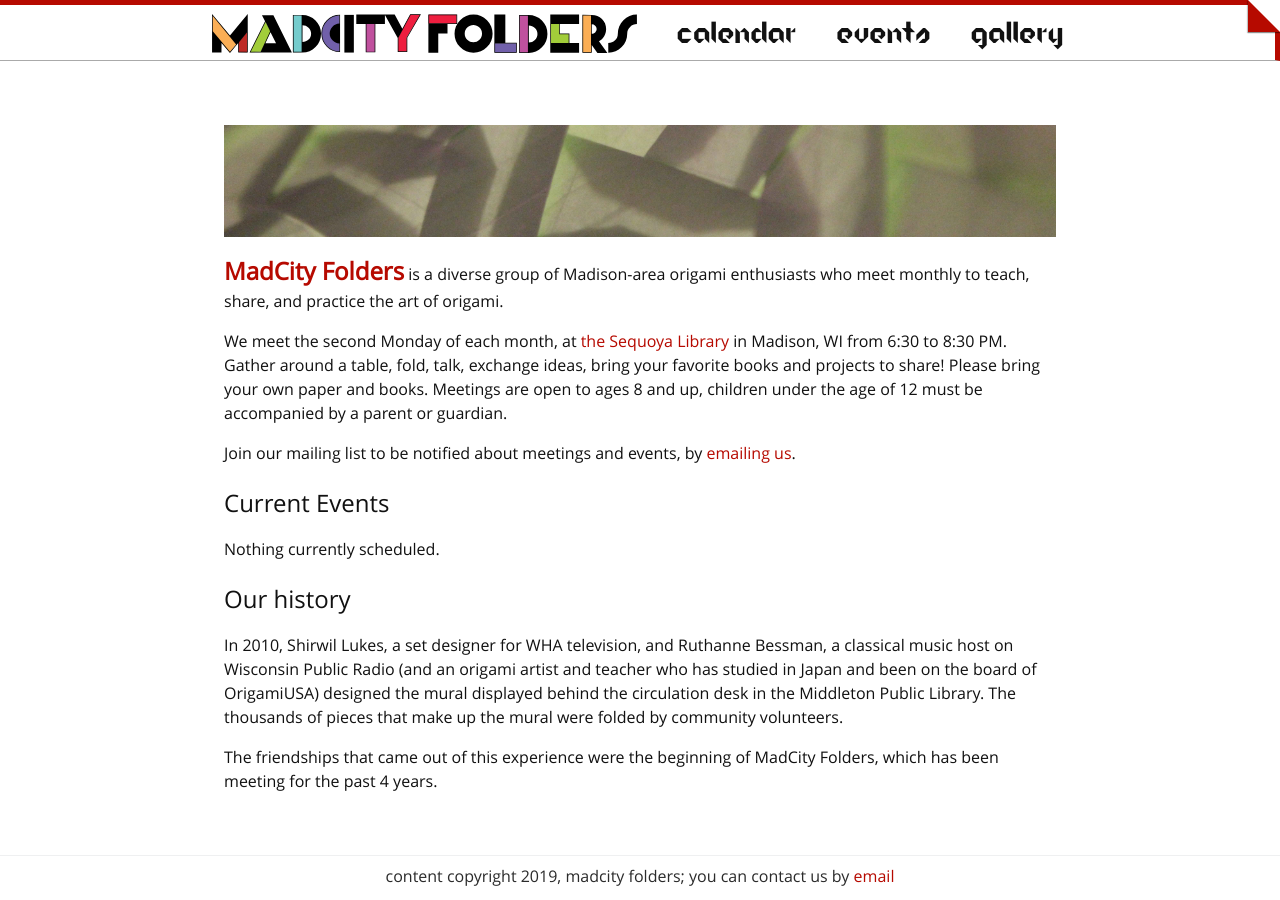
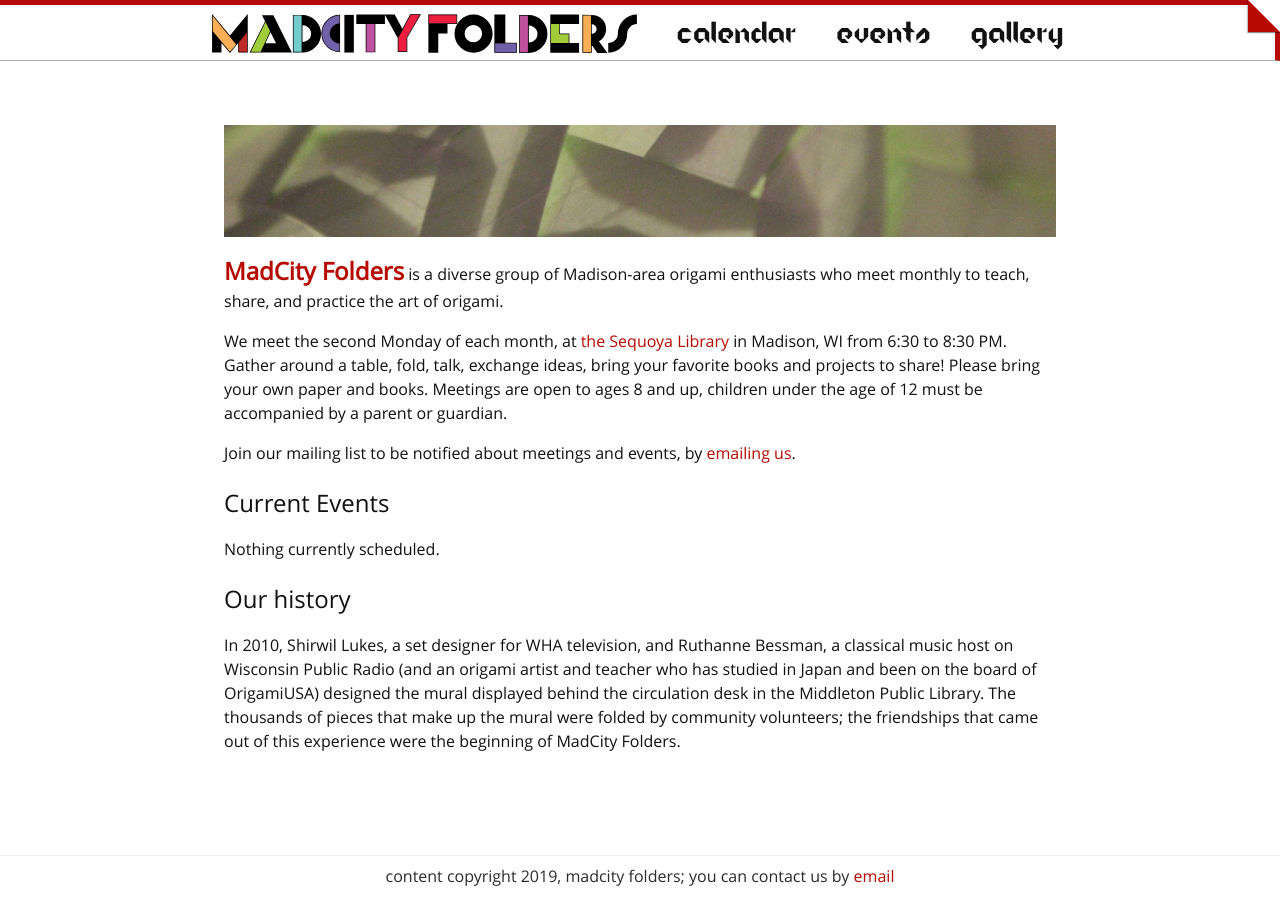
Before and after one commit to MadCityFolders/madcityfolders.github.io, a Jekyll site: the page built from index.md, in a window 1280 px wide. Built offline with Jekyll 4.4.1, drawn with Linux system fonts in a browser that asks for light colours; nearby versions of some CDN libraries; comment, search, counter and statistics services are not loaded.

Commit message:
Update index.md

```diff
--- a/index.md
+++ b/index.md
@@ -25,7 +25,5 @@
 designed the mural displayed behind the circulation desk in the Middleton
 Public Library.
 The thousands of pieces that make up the mural were folded by community
-volunteers.
-
-The friendships that came out of this experience were the beginning of
-MadCity Folders, which has been meeting for the past 4 years.
+volunteers; the friendships that came out of this experience were the beginning of
+MadCity Folders.
```
